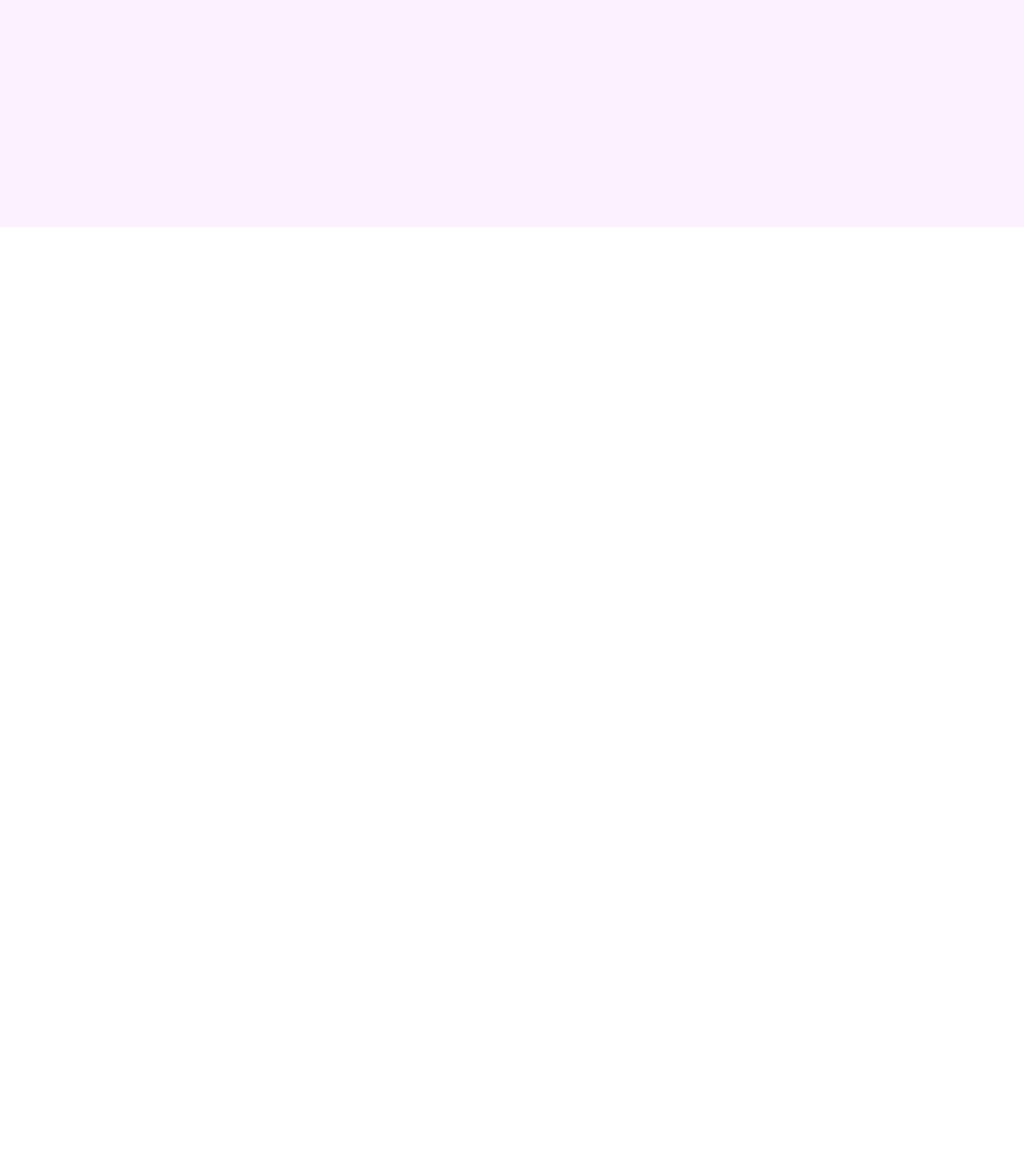
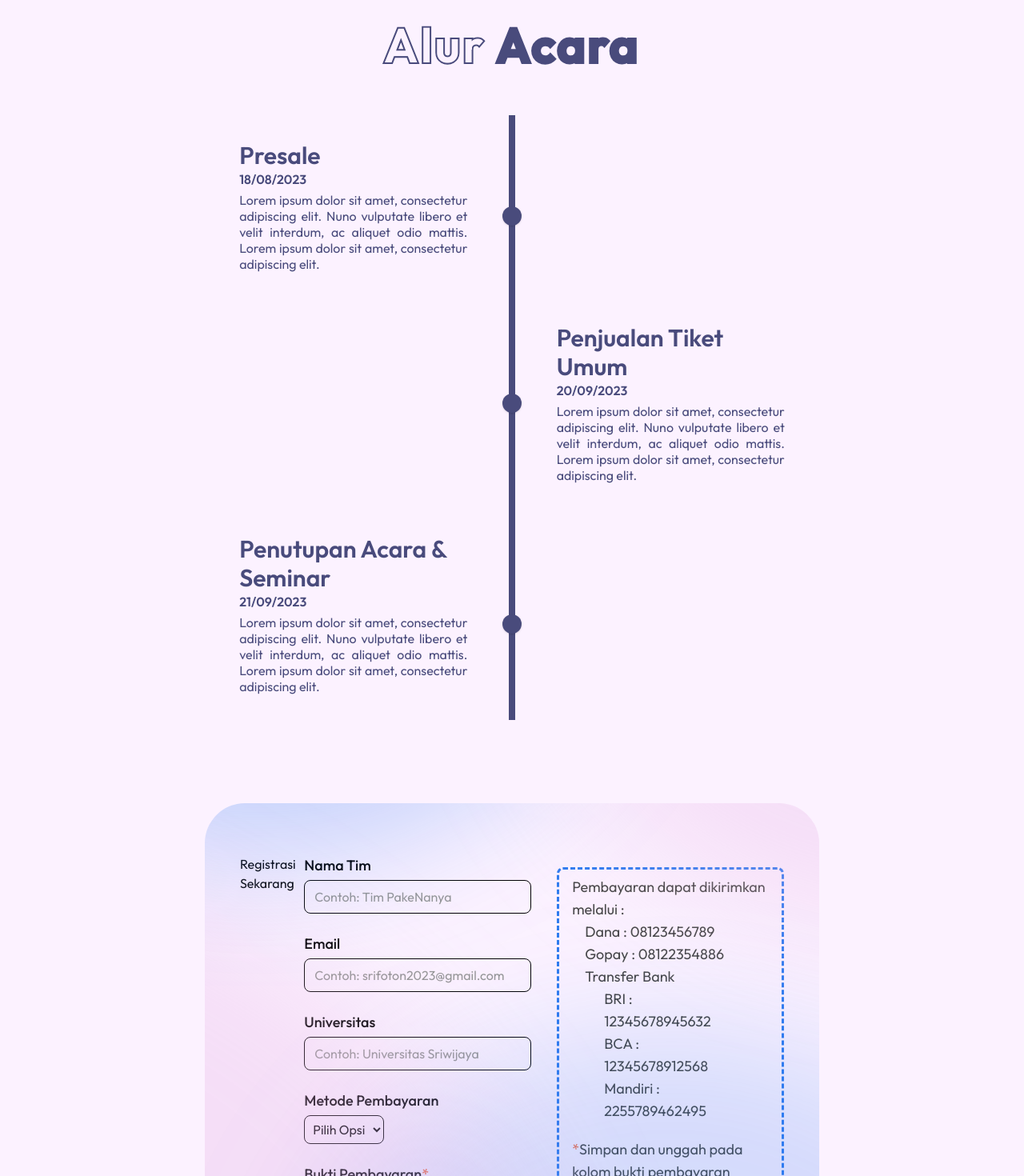
Before and after one commit to zildjianvitoo/srifoton2023fe-deployed, a Next.js app: page /seminar in a window 1280 px wide. Shown: the part 1480-2950 px from the top of the page at 80% size. Before the commit the page ends 1764 px from the top, so only its background shows below. Built offline with nearby package versions, Linux system fonts and the light colour scheme.

Commit message:
make background register seminar form

```diff
--- a/components/molecules/TimelineBox.jsx
+++ b/components/molecules/TimelineBox.jsx
@@ -1,23 +1,34 @@
 import React from "react";
 
-export default function TimelineBox({ title, description, date, right }) {
+export default function TimelineBox({
+  title,
+  description,
+  date,
+  right,
+  barColor = "bg-[#75497C] dark:bg-[#FDE5FF]",
+  titleColor = "text-[#75497C] dark:text-[#FDE5FF]",
+  descColor = "text-[#75497C] dark:text-[#FDE5FF]",
+  dateColor = "text-[#9B829F] dark:text-[#C196C5]",
+}) {
   if (right) {
     return (
       <div className="flex md:contents">
         <div className="relative col-start-5 col-end-6 mr-10 md:mx-auto">
           <div className="flex items-center justify-center w-6 h-full">
-            <div className="w-2 h-full dark:bg-[#FDE5FF] bg-[#75497C] pointer-events-none" />
+            <div className={`w-2 h-full  pointer-events-none ${barColor}`} />
           </div>
-          <div className="absolute w-6 h-6 -mt-3 dark:bg-[#FDE5FF] bg-[#75497C] rounded-full shadow top-1/2" />
+          <div
+            className={`absolute w-6 h-6 -mt-3  rounded-full shadow top-1/2 ${barColor}`}
+          />
         </div>
         <div className="col-start-6 col-end-10 p-4 my-4 mr-auto rounded-xl ">
-          <h3 className="text-2xl font-semibold lg:text-3xl text-[#75497C] dark:text-[#FDE5FF] ">
+          <h3 className={`text-2xl font-semibold lg:text-3xl  ${titleColor} `}>
             {title}
           </h3>
-          <p className=" mb-1 font-semibold text-[#9B829F] dark:text-[#C196C5]">
-            {date}
+          <p className={` mb-1 font-semibold  ${dateColor} `}>{date}</p>
+          <p className={`leading-tight text-justify ${descColor} `}>
+            {description}
           </p>
-          <p className="leading-tight text-justify ">{description}</p>
         </div>
       </div>
     );
@@ -25,19 +36,21 @@ export default function TimelineBox({ title, description, date, right }) {
   return (
     <div className="flex flex-row-reverse md:contents">
       <div className="col-start-1 col-end-5 p-4 my-4 ml-auto rounded-xl">
-        <h3 className="text-2xl font-semibold lg:text-3xl text-[#75497C] dark:text-[#FDE5FF]">
+        <h3 className={`text-2xl font-semibold lg:text-3xl  ${titleColor}`}>
           {title}
         </h3>
-        <p className="font-semibold text-[#9B829F] dark:text-[#C196C5]">
-          {date}
+        <p className={`font-semibold  ${dateColor}`}>{date}</p>
+        <p className={`mt-1 leading-tight text-justify ${descColor} `}>
+          {description}
         </p>
-        <p className="mt-1 leading-tight text-justify ">{description}</p>
       </div>
       <div className="relative col-start-5 col-end-6 mr-10 md:mx-auto">
         <div className="flex items-center justify-center w-6 h-full">
-          <div className="w-2 h-full dark:bg-[#FDE5FF] bg-[#75497C] pointer-events-none" />
+          <div className={`w-2 h-full  pointer-events-none ${barColor}`} />
         </div>
-        <div className="absolute w-6 h-6 -mt-3 dark:bg-[#FDE5FF] bg-[#75497C] rounded-full shadow top-1/2" />
+        <div
+          className={`absolute w-6 h-6   rounded-full shadow top-1/2 ${barColor}`}
+        />
       </div>
     </div>
   );
--- a/components/organisms/LandingPage/Timeline.jsx
+++ b/components/organisms/LandingPage/Timeline.jsx
@@ -37,7 +37,7 @@ export default function TimeLine() {
     <section id="timeline" className="mt-16">
       <div className="flex flex-col lg:flex-row bg-gradient-to-b from-[#E6EFFF] to-[#F0E1FF] dark:from-[#1AB5E4]/30 dark:to-[#E5AFE5]/[35%] p-4  lg:p-10 lg:px-16">
         {/* component */}
-        <div className="flex flex-col gap-4 lg:gap-8 lg:w-[40%] mt-5 ">
+        <div className="flex flex-col gap-4 lg:gap-8 ml-3  lg:ml-6 lg:w-[40%] mt-5 ">
           <h1
             className={`text-4xl font-semibold tracking-wider lg:text-6xl ${
               theme === "light" ? "timeline-header" : "timeline-header-dark"
--- /dev/null
+++ b/components/organisms/Seminar/RegisterSeminar.jsx
@@ -0,0 +1,26 @@
+import React from "react";
+import FormFirstField from "../Kompetisi/DaftarKompetisi/FormFirstField";
+import PaymentNote from "@/components/molecules/PaymentNote";
+
+export default function RegisterSeminar() {
+  return (
+    <section id="register-seminar" className="relative mt-8 lg:mt-16">
+      <div
+        className="absolute inset-0 w-3/5 h-full mx-auto bg-center bg-no-repeat bg-cover rounded-[50px]"
+        style={{
+          backgroundImage: "url(assets/Seminar/register-seminar-bgimg.svg)",
+        }}
+      />
+      <div className="flex w-[55%] px-3 py-16 mx-auto rounded-[50px]">
+        <h1 className="">Registrasi Sekarang</h1>
+        <div className="flex flex-col gap-8 lg:flex-row">
+          <FormFirstField />
+          <div className="flex flex-col w-full lg:mt-2 lg:w-1/2">
+            <PaymentNote />
+            <img className="hidden mt-6 lg:flex w-[80%] mx-auto" />
+          </div>
+        </div>
+      </div>
+    </section>
+  );
+}
--- /dev/null
+++ b/components/organisms/Seminar/TimeLineSeminar.jsx
@@ -0,0 +1,58 @@
+import TimelineBox from "@/components/molecules/TimelineBox";
+import { useTheme } from "next-themes";
+import React from "react";
+
+const timelineContent = [
+  {
+    title: "Presale",
+    date: "18/08/2023",
+    desc: "Lorem ipsum dolor sit amet, consectetur adipiscing elit. Nuno vulputate libero et velit interdum, ac aliquet odio mattis. Lorem ipsum dolor sit amet, consectetur adipiscing elit.",
+  },
+  {
+    title: "Penjualan Tiket Umum",
+    date: "20/09/2023",
+    desc: "Lorem ipsum dolor sit amet, consectetur adipiscing elit. Nuno vulputate libero et velit interdum, ac aliquet odio mattis. Lorem ipsum dolor sit amet, consectetur adipiscing elit.",
+  },
+  {
+    title: "Penutupan Acara & Seminar",
+    date: "21/09/2023",
+    desc: "Lorem ipsum dolor sit amet, consectetur adipiscing elit. Nuno vulputate libero et velit interdum, ac aliquet odio mattis. Lorem ipsum dolor sit amet, consectetur adipiscing elit.",
+  },
+];
+
+export default function TimeLineSeminar() {
+  const { theme } = useTheme();
+
+  return (
+    <section id="timeline" className="mt-4 lg:mt-12">
+      <div className="flex flex-col items-center justify-center w-full gap-6 p-8 lg:gap-10">
+        <h1
+          className={` text-[36px] xs:text-[44px]  leading-[3rem] lg:text-[60px] lg:leading-[4rem] font-semibold tracking-wider  p-1 pb-2 text-center lg:text-start mt-10 ${
+            theme === "light"
+              ? "intro-seminar-header"
+              : " intro-seminar-header-dark"
+          }`}
+        >
+          Alur <span className="text-[#494B7C] dark:text-[#E5EEFF]">Acara</span>
+        </h1>
+        <div className="container mt-8 lg:w-3/5 lg:mt-0">
+          <div className="flex flex-col grid-cols-9 p-2 mx-auto md:grid  text-[#75497C] dark:text-[#fde5ff]">
+            {timelineContent.map((item, index) => (
+              <TimelineBox
+                key={item.title}
+                title={item.title}
+                date={item.date}
+                description={item.desc}
+                barColor={"bg-[#494B7C] dark:bg-[#E5EEFF] "}
+                titleColor={"text-[#494B7C] dark:text-[#E5EEFF] "}
+                dateColor={"text-[#494B7C] dark:text-[#E5EEFF] "}
+                descColor={"text-[#494B7C] dark:text-[#E5EEFF] "}
+                right={index == 1 ? true : false}
+              />
+            ))}
+          </div>
+        </div>
+      </div>
+    </section>
+  );
+}
--- a/pages/seminar.jsx
+++ b/pages/seminar.jsx
@@ -1,5 +1,7 @@
 import Intro from "@/components/organisms/Seminar/Intro";
 import Jumbotron from "@/components/organisms/Seminar/Jumbotron";
+import RegisterSeminar from "@/components/organisms/Seminar/RegisterSeminar";
+import TimeLineSeminar from "@/components/organisms/Seminar/TimeLineSeminar";
 import React from "react";
 
 function seminar() {
@@ -7,6 +9,8 @@ function seminar() {
     <div className="bg-[#FCF2FF] dark:bg-[#02053E] w-full overflow-x-hidden">
       <Jumbotron />
       <Intro />
+      <TimeLineSeminar />
+      <RegisterSeminar />
       <div className="mb-96"></div>
     </div>
   );
```
Also changed, not shown: public/assets/Seminar/register-seminar-bgimg.svg (added).
